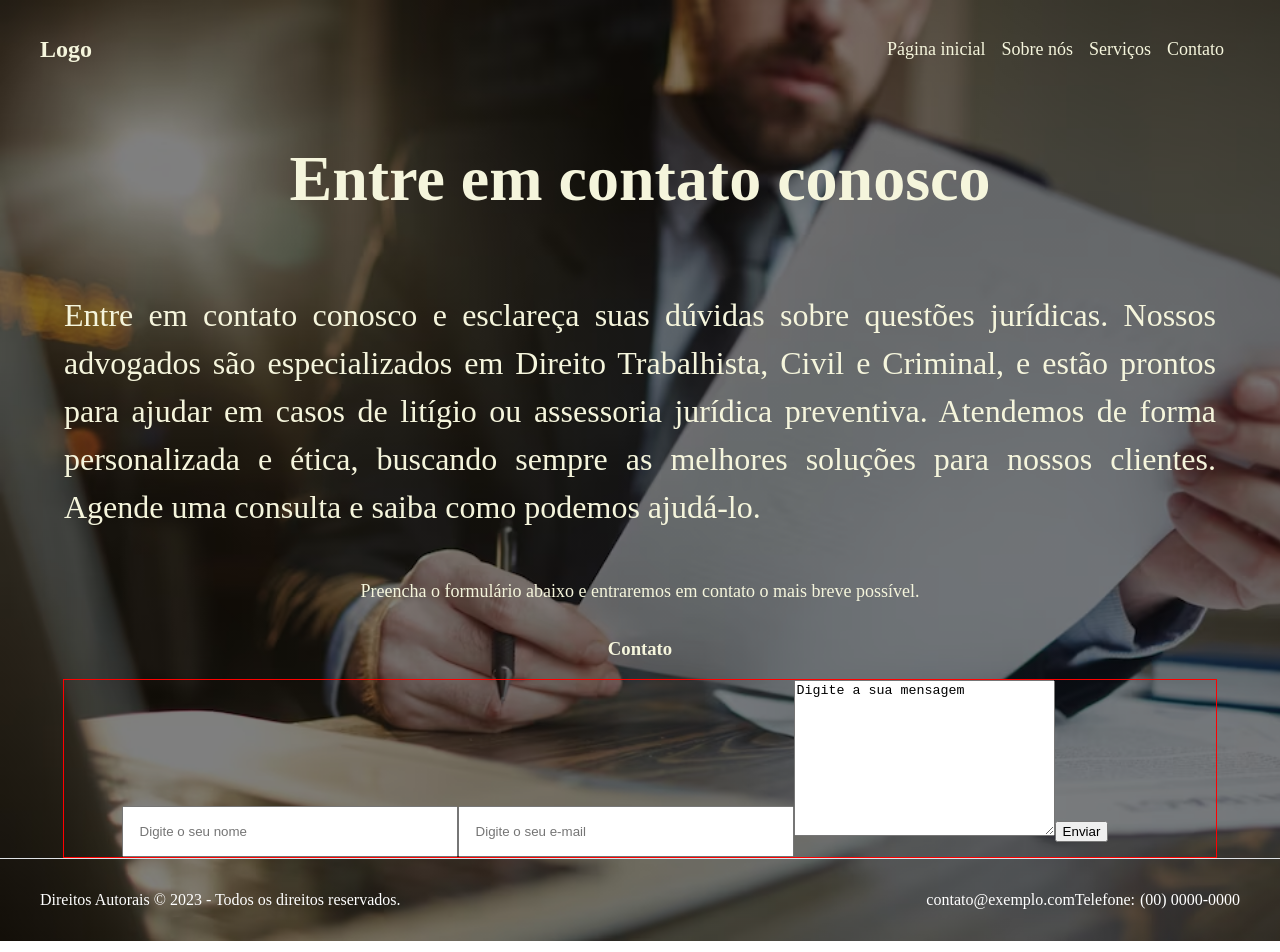
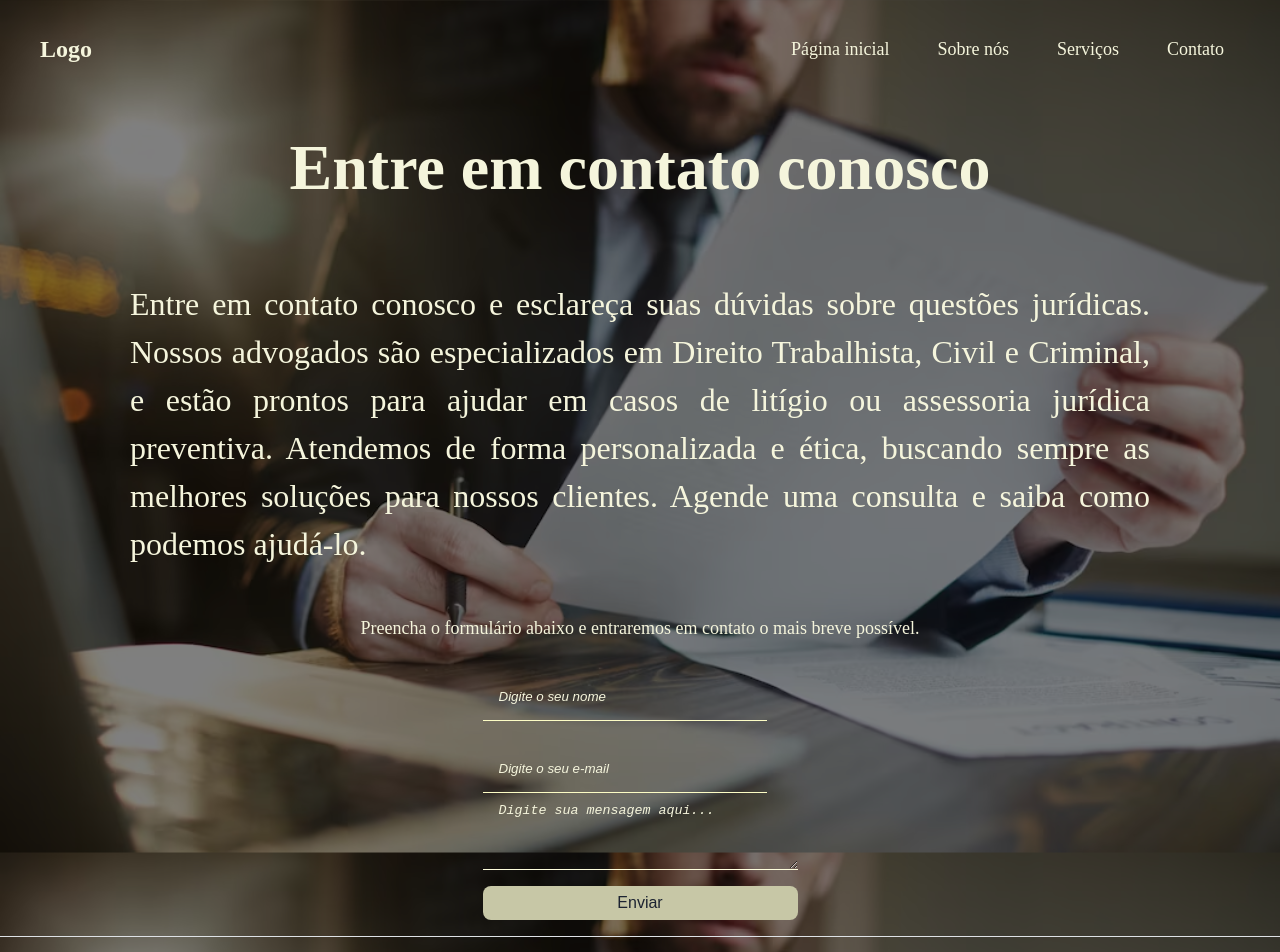
Before and after one commit to baxiclides-basso-neto/baciclides-advocacia, a React (Vite) app: page /contato in a window 1280 px wide. Shown: the top 952 px of the page. Built offline with nearby package versions, Linux system fonts and the light colour scheme.

Commit message:
Fix Header Component

```diff
--- a/src/pages/contactpage/ContactPage.jsx
+++ b/src/pages/contactpage/ContactPage.jsx
@@ -1,4 +1,4 @@
-import React from "react";
+import React, { useState } from "react";
 import {
   ContactContainer,
   ContactTitle,
@@ -7,9 +7,17 @@ import {
   Description,
   InputContact,
   ContactBox,
+  TextAreaContact,
+  BtnContact,
 } from "../../styles/ContactPagestyle";
 
 function ContactPage() {
+  const [isFocused, setIsFocused] = useState();
+
+  const handleFocus = () => {
+    setIsFocused(true);
+  };
+
   return (
     <ContactContainer>
       <ContactTitle>Entre em contato conosco</ContactTitle>
@@ -25,17 +33,22 @@ function ContactPage() {
         Preencha o formulário abaixo e entraremos em contato o mais breve
         possível.
       </ContactText>
-      <h3>Contato</h3>
 
       <ContactBox>
         <ContactForm>
           <InputContact type="text" placeholder="Digite o seu nome" />
           <InputContact type="text" placeholder="Digite o seu e-mail" />
-
-          <textarea name="" id="" cols="30" rows="10">
-            Digite a sua mensagem
-          </textarea>
-          <button>Enviar</button>
+          <TextAreaContact
+            onFocus={handleFocus} /* adiciona o handler onFocus */
+            onBlur={() =>
+              setIsFocused(false)
+            } /* adiciona o handler onBlur para quando o textarea perde o foco */
+            isFocused={
+              isFocused
+            } /* passa o estado como propriedade para o styled component */
+            placeholder="Digite sua mensagem aqui..."
+          />
+          <BtnContact>Enviar</BtnContact>
         </ContactForm>
       </ContactBox>
     </ContactContainer>
--- a/src/styles/AboutPagestyle.js
+++ b/src/styles/AboutPagestyle.js
@@ -6,7 +6,10 @@ export const Container = styled.div`
   flex-direction: column;
   align-items: center;
   height: 100vh;
-  width: 100vw;
+
+  max-width: 1200px;
+  margin: 0 auto;
+
 `;
 
 export const Title = styled.h1`
@@ -21,7 +24,7 @@ export const Description = styled.p`
   font-size: auto;
   text-align: center;
   line-height: 150%;
-  max-width: 90%;
+  width: 85%;
   text-align: justify;
 
   @media (min-width: 769px) {
--- a/src/styles/ContactPagestyle.js
+++ b/src/styles/ContactPagestyle.js
@@ -6,11 +6,15 @@ export const ContactContainer = styled.div`
   flex-direction: column;
   align-items: center;
   height: 100%;
-  width: 100%;
+
+  max-width: 1200px;
+  margin: 0 auto;
+  margin-top: 1rem;
 `;
 
 export const ContactTitle = styled.h1`
   font-size: auto;
+  margin-top: 1rem;
 
   @media (min-width: 769px) {
     font-size: 4rem;
@@ -21,7 +25,7 @@ export const Description = styled.p`
   font-size: auto;
   text-align: center;
   line-height: 150%;
-  max-width: 90%;
+  max-width: 85%;
   text-align: justify;
 
   @media (min-width: 769px) {
@@ -35,10 +39,7 @@ export const ContactText = styled.p`
 `;
 
 export const ContactBox = styled.div`
-  display: flex;
-  flex-direction: column;
-  border: 1px solid red;
-  max-width: 90%;
+  max-width: 350px;
   width: 90%;
   justify-content: center;
   align-items: center;
@@ -47,10 +48,67 @@ export const ContactBox = styled.div`
 export const ContactForm = styled.form`
   margin: 0 auto;
   width: 90%;
+  display: flex;
+  flex-direction: column;
 `;
 
 export const InputContact = styled.input`
   width: 80%;
   max-width: 300px;
   padding: 1rem;
+  border: none;
+  background-color: transparent;
+  color: #f5f5dc;
+  border-bottom: 1px solid #fdfdc5;
+  margin-top: 1rem;
+  margin-bottom: 0.5rem;
+
+  ::placeholder {
+    color: #f5f5dc;
+    font-style: italic;
+  }
 `;
+
+export const TextAreaContact = styled.textarea`
+  background-color: transparent;
+  border: none;
+  color: #f5f5dc;
+  border-bottom: 1px solid #fdfddc;
+
+  margin-bottom: 0.5rem;
+  height: 4rem;
+  padding-left: 1rem;
+  font-style: italic;
+
+  vertical-align: top;
+  padding-top: -2.5rem;
+
+  ::placeholder {
+    color: #f5f5dc;
+    font-style: inherit;
+    padding-bottom: 1px;
+    opacity: ${({ isFocused }) =>
+      isFocused
+        ? "0"
+        : "1"}; /* controla a opacidade do placeholder com base no estado */
+    transition: opacity 0.2s ease-in-out; /* adiciona uma transição suave */
+  }
+`;
+
+export const BtnContact = styled.button`
+  padding: 0.5rem;
+  border: none;
+  border-radius: 0.5rem;
+  background-color: #c7c7a6;
+  color: #1c2331;
+  font-size: 1rem;
+  font-weight: 500;
+  margin-top: 0.5rem;
+  margin-bottom: 1rem;
+  cursor: pointer;
+  transition: background-color 0.3s ease-in-out;
+
+  &:hover {
+    background-color: #fdfdc5;
+  }
+`;
--- a/src/styles/Headerstyle.js
+++ b/src/styles/Headerstyle.js
@@ -42,6 +42,7 @@ export const Nav = styled.nav`
   a {
     font-size: 18px;
     color: #f5f5dc;
+    margin-left: 2rem ;
 
     text-decoration: none;
     transition: background-color 0.5s ease-in-out;
@@ -56,6 +57,7 @@ export const Nav = styled.nav`
   @media (max-width: 768px) {
     li {
       margin-right: 1.5rem;
+
     }
 
     a {
```
